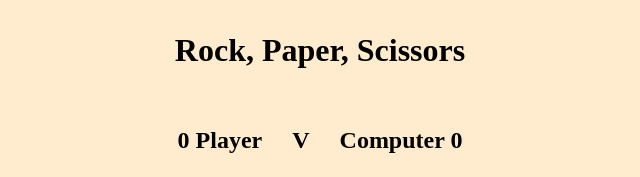
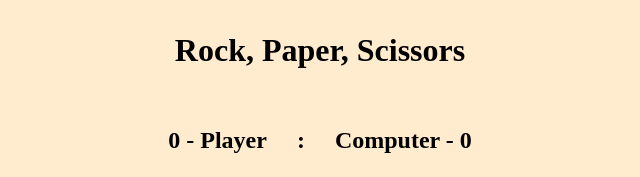
Before and after one commit to sandile05/rock-paper-scissors, a plain HTML site: page index.html in a window 1280 px wide. Shown: the top 177 px of the page, 320-960 px from the left. Drawn offline with Linux system fonts and the light colour scheme.

Commit message:
updated html, changed how the score is displayed

```diff
--- a/index.html
+++ b/index.html
@@ -17,9 +17,9 @@
 
     <div class="player-container">
         <div class="players">
-            <h2 class="player"><span id="player-score"> </span> Player</h2>
-            <h2 class="versus">V</h2>
-            <h2 class="computer">Computer <span id="computer-score"></span></h2>
+            <h2 class="player"><span id="player-score"> </span> - Player</h2>
+            <h2 class="versus">:</h2>
+            <h2 class="computer">Computer - <span id="computer-score"></span></h2>
         </div>
     </div>
     <h3 class="text">Round <span id="current-round">1</span> of 5</h3> <!-- this text changes -->
```
